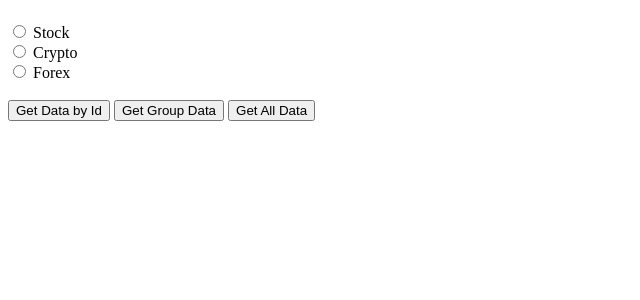
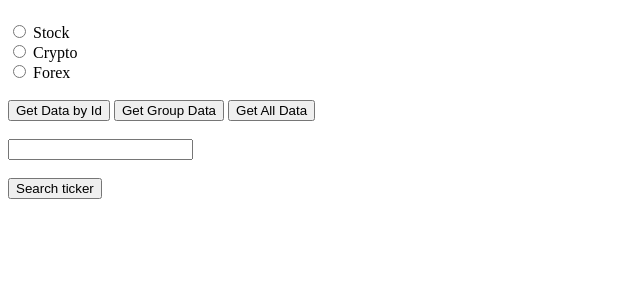
Before and after one commit to DrSuperMario/Brine, a Flask app: page / in a window 1280 px wide. Shown: the part 58-358 px from the top of the page, without its empty margins (0-640 px from the left). Run offline with Flask 2, Linux system fonts and the light colour scheme; parts of the project's set-up code (start-up, migrations or seed data) failed here and were passed over.

Commit message:
Added Search field

```diff
--- a/app.py
+++ b/app.py
@@ -47,6 +47,11 @@ def result():
             pressed = read.find_data_by_group(3)
             return render_template('result.html', pressed=pressed)
 
+        elif request.form['submit_button'] == 'Search ticker':
+
+            pressed = read.find_data_by_ticker(request.form.get('search_field'))
+            return render_template('result.html', pressed=pressed)
+
 
 
 
--- a/models/data_reader.py
+++ b/models/data_reader.py
@@ -21,6 +21,12 @@ def find_data_by_group(market_id):
 
     return get_groups.to_html()
 
+def find_data_by_ticker(ticker):
+
+    ticker_data = df.loc[df['signal_name'] == ticker]
+
+    return ticker_data.to_html()
+
 
 if __name__=="__main__":
     print(get_group_data())
--- a/templates/home.html
+++ b/templates/home.html
@@ -10,7 +10,10 @@
           <label for="Forex">Forex</label><br><br>
           <input type="submit" name='submit_button' value="Get Data by Id">
           <input type="submit" name='submit_button' value="Get Group Data">
-          <input type="submit" name='submit_button' value="Get All Data">
+          <input type="submit" name='submit_button' value="Get All Data"><br><br>
+
+          <input type="search" id='search_field' name='search_field' ><br><br>
+          <input type="submit" name='submit_button' value="Search ticker">
 
      </form>
 </div>
```
Also changed, not shown: templates/result.html (+8 -1 lines).
